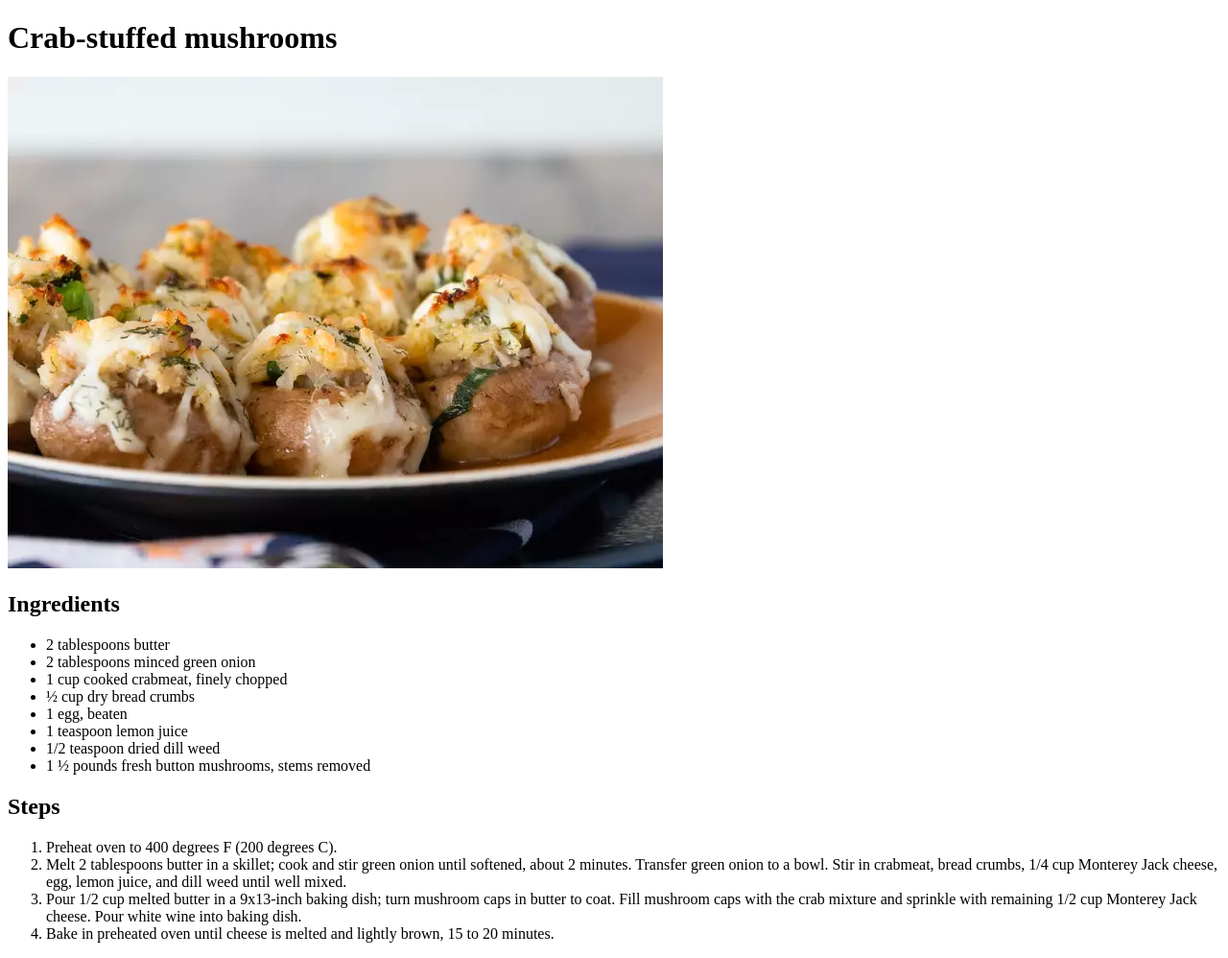
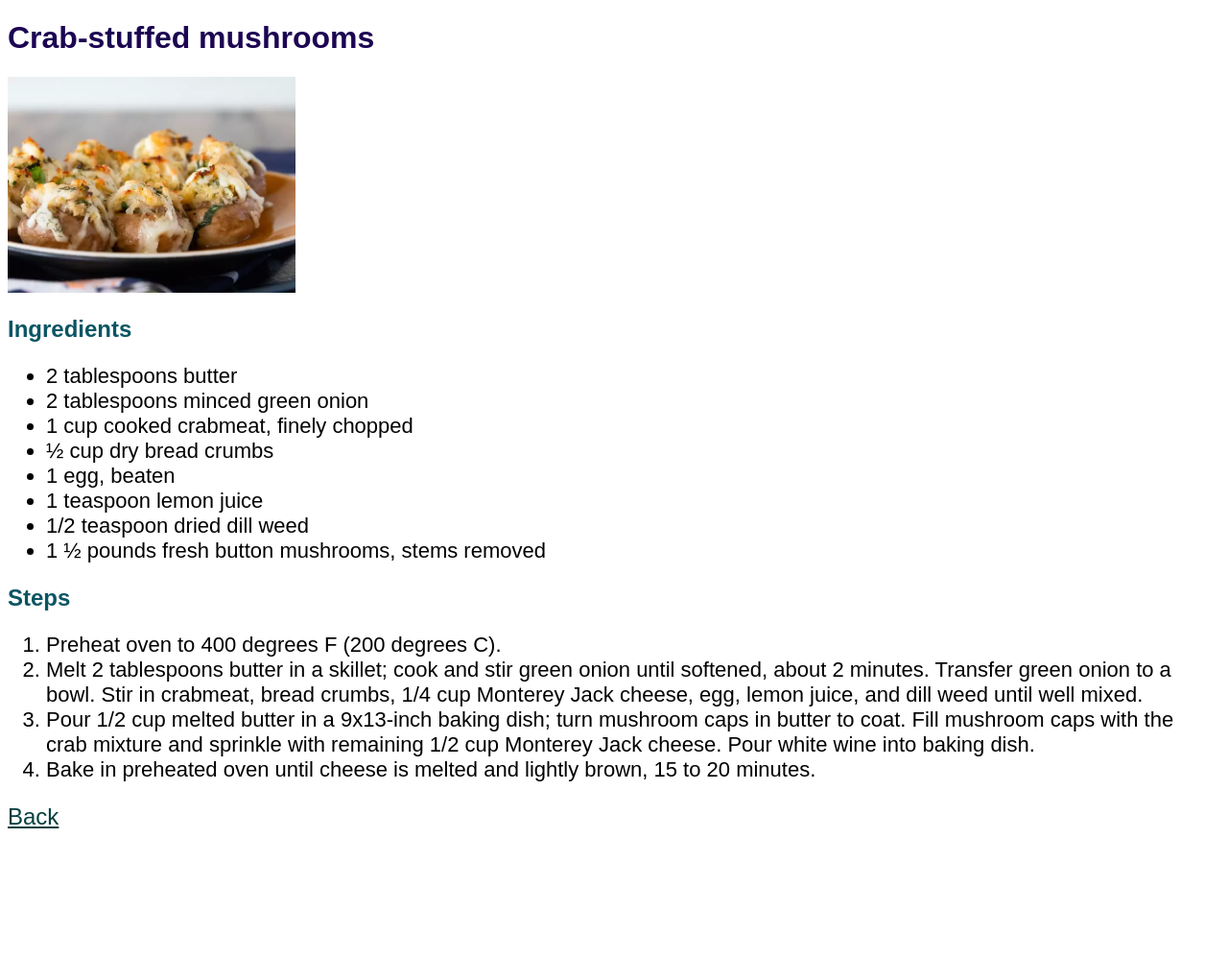
Before and after one commit to calvindso/odin-recipes, a plain HTML site: page recipes/crab-stuffed-mushrooms.html in a window 1280 px wide. Shown: the whole page at 96% size. After the commit the page ends 873 px from the top, so only its background shows below. Drawn offline with Linux system fonts and the light colour scheme.

Commit message:
Add css sheet

```diff
--- a/recipes/crab-stuffed-mushrooms.html
+++ b/recipes/crab-stuffed-mushrooms.html
@@ -3,6 +3,7 @@
 <head>
     <meta charset="UTF-8">
     <meta name="viewport" content="width=device-width, initial-scale=1.0">
+    <link rel="stylesheet" href="../styles.css">
     <title>Crab-stuffed mushrooms</title>
 </head>
 <body>
@@ -27,5 +28,6 @@
         <li>Pour 1/2 cup melted butter in a 9x13-inch baking dish; turn mushroom caps in butter to coat. Fill mushroom caps with the crab mixture and sprinkle with remaining 1/2 cup Monterey Jack cheese. Pour white wine into baking dish.</li>
         <li>Bake in preheated oven until cheese is melted and lightly brown, 15 to 20 minutes.</li>
     </ol>
+    <a href="../index.html" id="back-link">Back</a>
 </body>
 </html>
--- /dev/null
+++ b/styles.css
@@ -0,0 +1,25 @@
+* {
+    font-family: Arial, Verdana, sans-serif;
+}
+
+h1 {
+    color: rgb(28, 5, 82);
+}
+
+h2 {
+    color: rgb(10, 85, 99);
+}
+
+ol, ul {
+    font-size: 22px;
+}
+
+img {
+    width: 300px;
+    height: auto;
+}
+
+#back-link {
+    font-size: 24px;
+    color: rgb(4, 63, 63);
+}
```
Also changed, not shown: index.html (+2 -0 lines), recipes/potato-latkes.html (+2 -0 lines).
